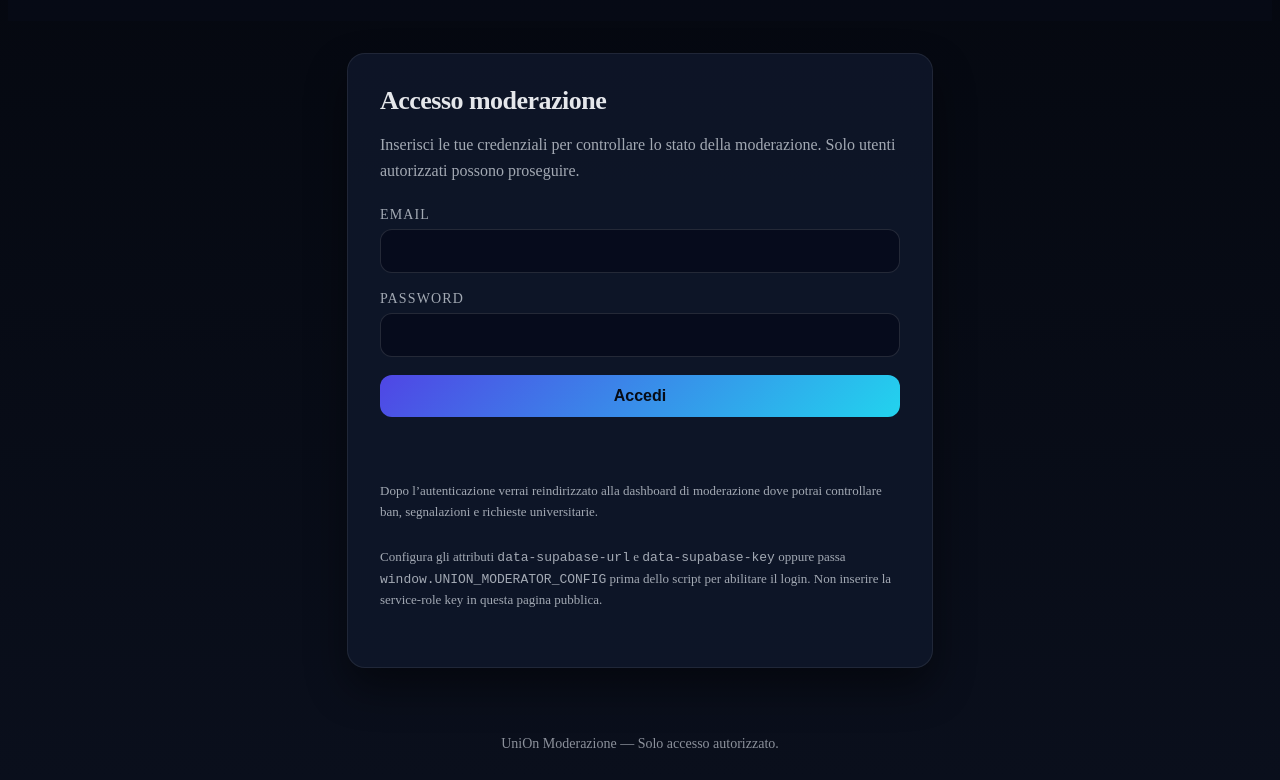
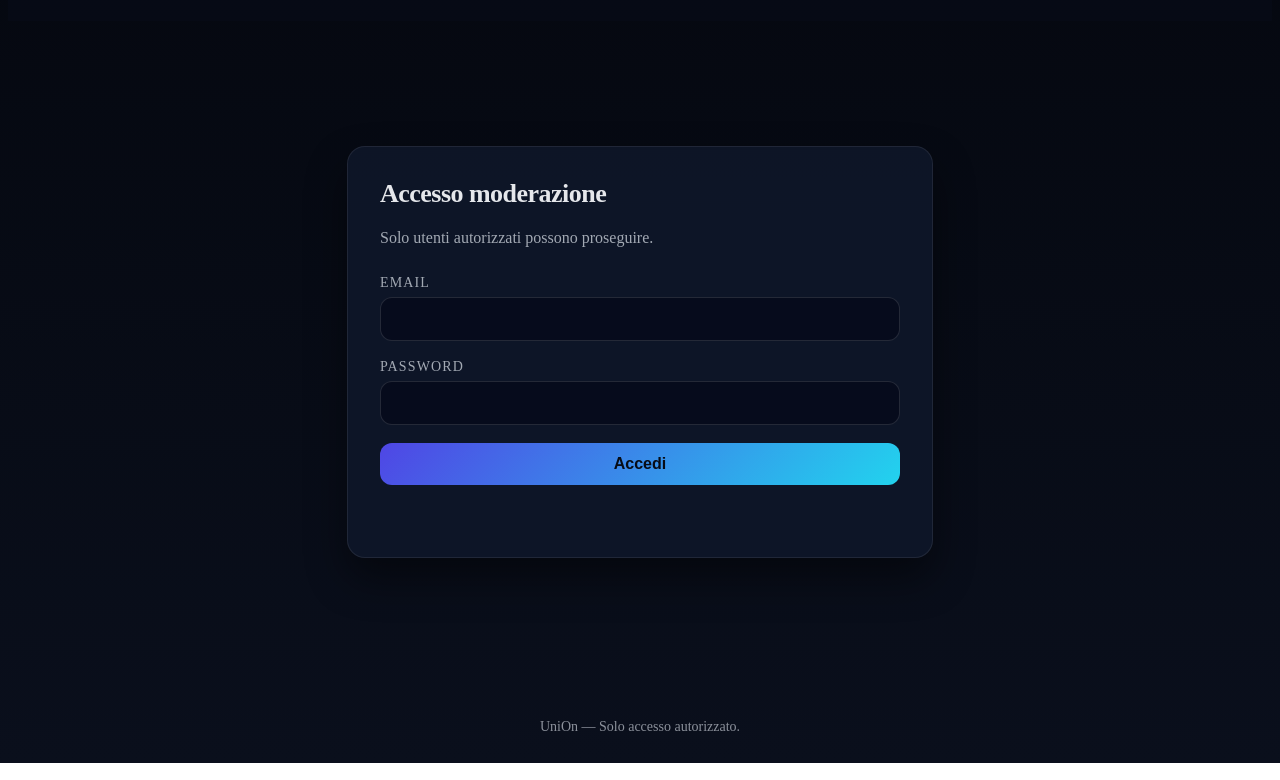
Before and after one commit to unionerasmus6-sudo/unionerasmus6-sudo.github.io, a plain HTML site: page admin.html in a window 1280 px wide. Shown: the part 53-833 px from the top of the page. Drawn offline with nearby package versions, Linux system fonts and the light colour scheme.

Commit message:
Add files via upload

```diff
--- a/admin.html
+++ b/admin.html
@@ -3,7 +3,7 @@
   <head>
     <meta charset="utf-8">
     <meta name="viewport" content="width=device-width,initial-scale=1">
-    <title>Admin Login · UniOn Moderazione</title>
+    <title>Admin Login · UniOn Erasmus</title>
     <meta name="description" content="Accesso riservato ai moderatori UniOn per controllare i contenuti e gli utenti.">
     <link rel="preload" href="assets/css/style.css" as="style">
     <link rel="stylesheet" href="assets/css/style.css">
@@ -136,7 +136,7 @@
     <main>
       <div class="card" role="region" aria-labelledby="admin-login-title">
         <h1 id="admin-login-title">Accesso moderazione</h1>
-        <p>Inserisci le tue credenziali per controllare lo stato della moderazione. Solo utenti autorizzati possono proseguire.</p>
+        <p>Solo utenti autorizzati possono proseguire.</p>
         <section id="moderation" data-supabase-url="https://fgqntkzphufwpmuuoapv.supabase.co" data-supabase-key="eyJhbGciOiJIUzI1NiIsInR5cCI6IkpXVCJ9.eyJpc3MiOiJzdXBhYmFzZSIsInJlZiI6ImZncW50a3pwaHVmd3BtdXVvYXB2Iiwicm9sZSI6ImFub24iLCJpYXQiOjE3NTY0ODA4OTUsImV4cCI6MjA3MjA1Njg5NX0.xBBBox755TfRZhxKDQDRpmMZ6P9xwkJiMU6W12M4Xr8">
         <form id="moderator-login-form">
           <div class="form-group">
@@ -150,13 +150,11 @@
           <button type="submit">Accedi</button>
         </form>
         <div id="moderation-status" role="status" aria-live="polite"></div>
-        <p class="notes" style="margin-top:24px;">Dopo l’autenticazione verrai reindirizzato alla dashboard di moderazione dove potrai controllare ban, segnalazioni e richieste universitarie.</p>
       </section>
-        <p class="notes">Configura gli attributi <code>data-supabase-url</code> e <code>data-supabase-key</code> oppure passa <code>window.UNION_MODERATOR_CONFIG</code> prima dello script per abilitare il login. Non inserire la service-role key in questa pagina pubblica.</p>
       </div>
     </main>
     <footer style="padding:20px;text-align:center;font-size:14px;color:rgba(226,232,240,0.6);">
-      <span>UniOn Moderazione — Solo accesso autorizzato.</span>
+      <span>UniOn — Solo accesso autorizzato.</span>
     </footer>
     <script src="https://cdn.jsdelivr.net/npm/@supabase/supabase-js"></script>
     <script src="assets/js/moderation.js" defer></script>
```
Also changed, not shown: admin-dashboard.html (+0 -1 lines).
